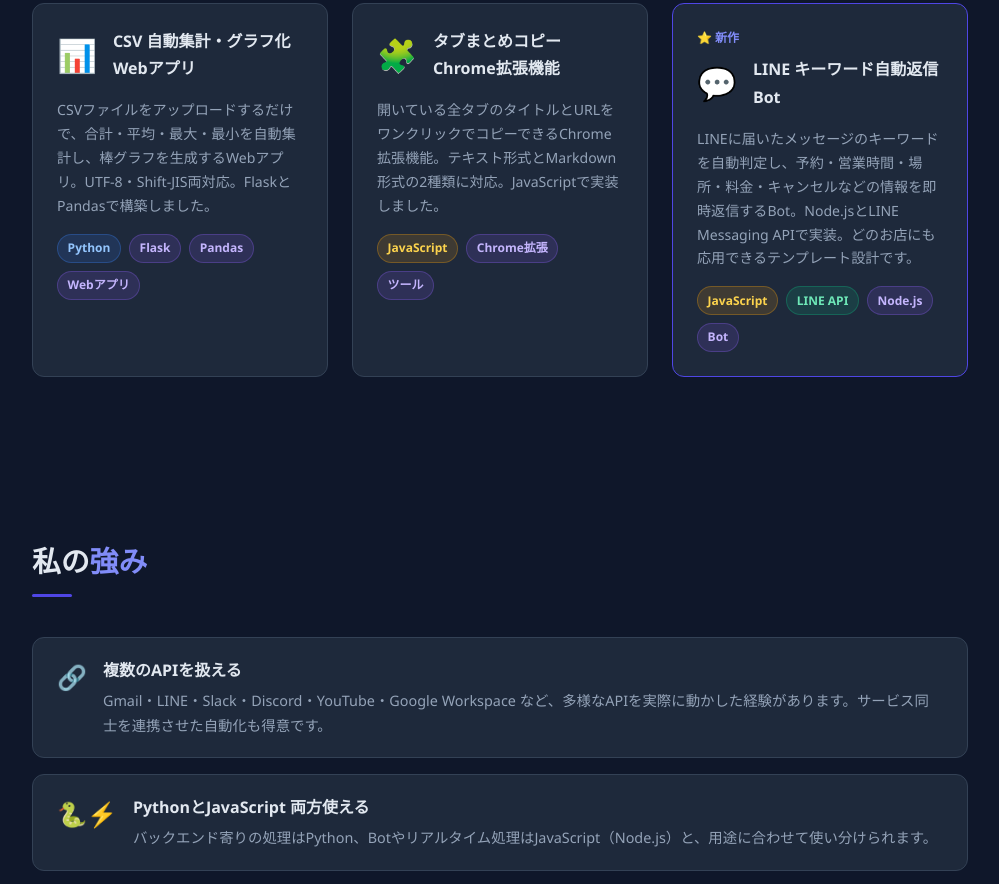
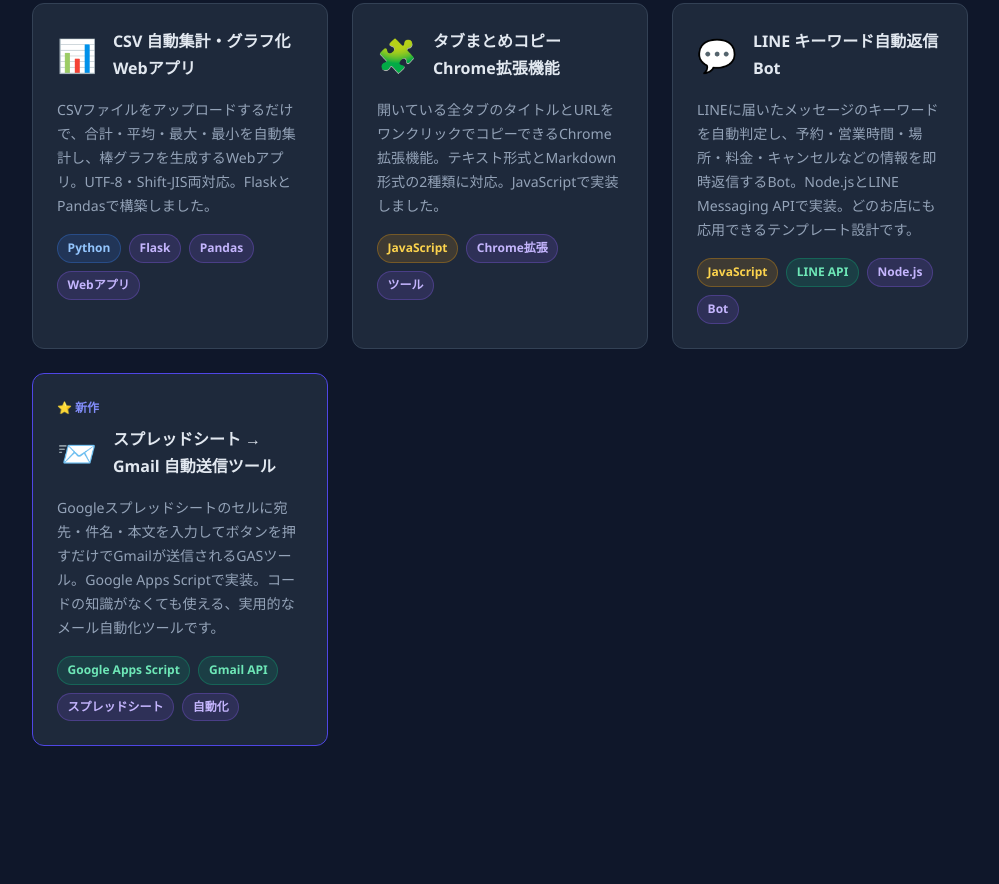
Before and after one commit to nkmryuii28-blip/portfolio, a browser extension: page index.html in a window 1280 px wide. Shown: the part 2854-3738 px from the top of the page, without its empty margins (140-1139 px from the left). Drawn offline with Linux system fonts and the light colour scheme.

Commit message:
ポートフォリオにGASツール（スプレッドシート→Gmail自動送信）を追加
Co-Authored-By: Claude Sonnet 4.6 <noreply@anthropic.com>

```diff
--- a/index.html
+++ b/index.html
@@ -627,8 +627,7 @@
         </div>
       </div>
 
-      <div class="project-card" style="border-color: var(--primary);">
-        <div style="font-size:0.75rem; color: var(--primary-light); font-weight:700; margin-bottom:0.5rem;">⭐ 新作</div>
+      <div class="project-card">
         <div class="project-header">
           <div class="project-icon">💬</div>
           <div class="project-title">LINE キーワード自動返信Bot</div>
@@ -641,6 +640,23 @@
           <span class="tag tag-api">LINE API</span>
           <span class="tag tag-auto">Node.js</span>
           <span class="tag tag-auto">Bot</span>
+        </div>
+      </div>
+
+      <div class="project-card" style="border-color: var(--primary);">
+        <div style="font-size:0.75rem; color: var(--primary-light); font-weight:700; margin-bottom:0.5rem;">⭐ 新作</div>
+        <div class="project-header">
+          <div class="project-icon">📨</div>
+          <div class="project-title">スプレッドシート → Gmail 自動送信ツール</div>
+        </div>
+        <p class="project-desc">
+          Googleスプレッドシートのセルに宛先・件名・本文を入力してボタンを押すだけでGmailが送信されるGASツール。Google Apps Scriptで実装。コードの知識がなくても使える、実用的なメール自動化ツールです。
+        </p>
+        <div class="tags">
+          <span class="tag tag-api">Google Apps Script</span>
+          <span class="tag tag-api">Gmail API</span>
+          <span class="tag tag-auto">スプレッドシート</span>
+          <span class="tag tag-auto">自動化</span>
         </div>
       </div>
 
```
